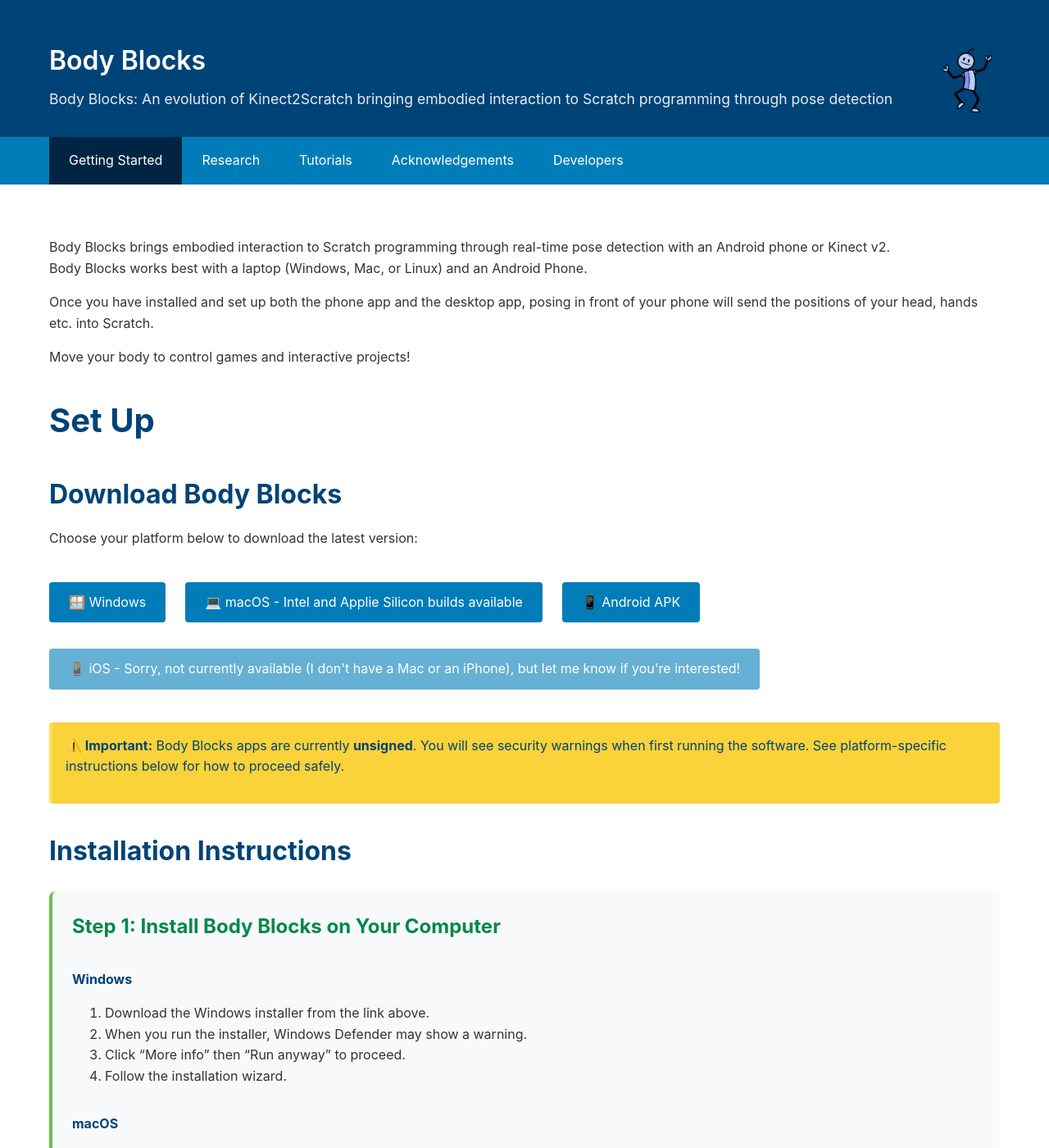
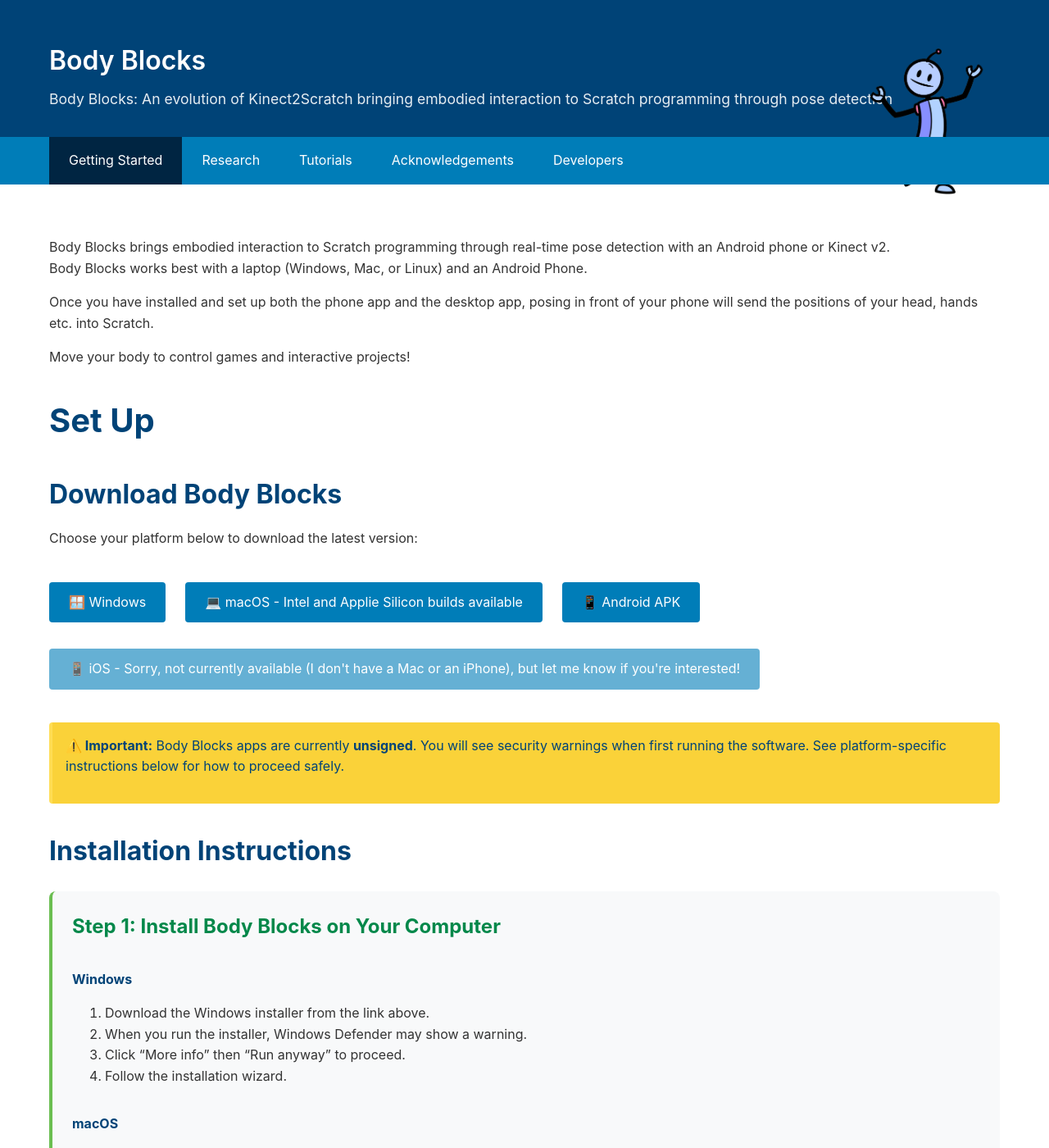
Before and after one commit to stephenhowell/Body-Blocks-site, a Jekyll site: the page built from index.md, in a window 1280 px wide and 1400 px high. Shown: the whole window at 82% size. Built offline with Jekyll 4.4.1, drawn with Linux system fonts in a browser that asks for light colours.

Commit message:
Update default.html

```diff
--- a/_layouts/default.html
+++ b/_layouts/default.html
@@ -61,7 +61,7 @@
             position: absolute;
             top: 10px;
             right: 20px;
-            width: 80px;
+            width: 180px;
             height: auto;
         }
 
```
